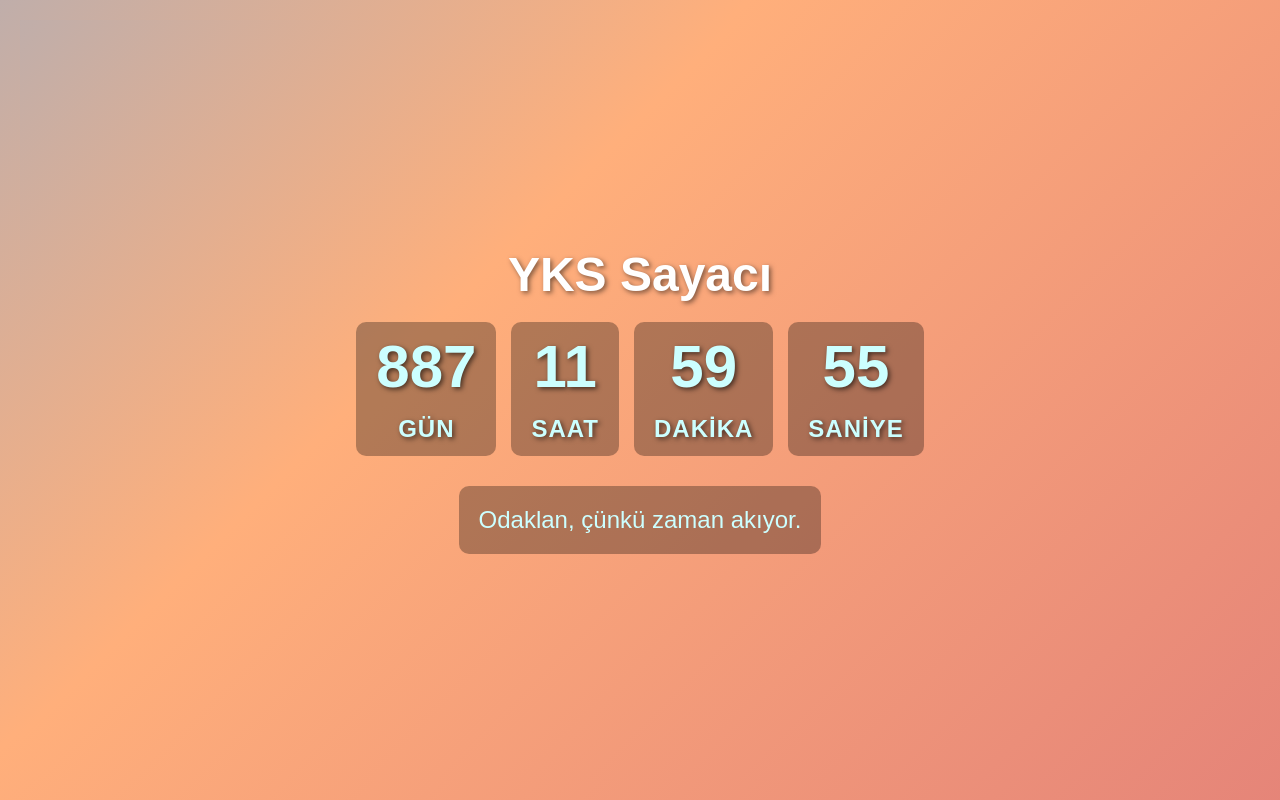
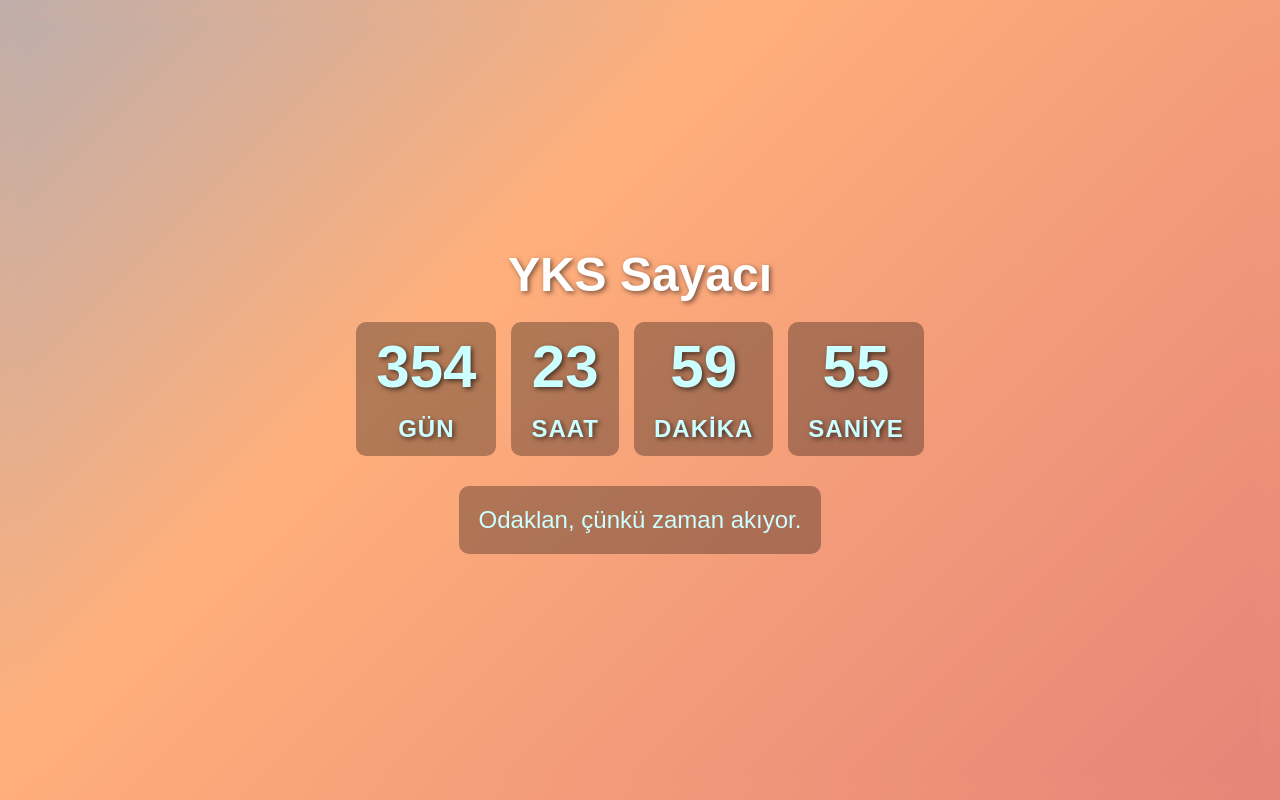
Before and after one commit to tekneenes/ykssayac, a plain HTML site: page index.html in a window 1280 px wide. Drawn offline with Linux system fonts and the light colour scheme.

Commit message:
Update index.html

```diff
--- a/index.html
+++ b/index.html
@@ -97,7 +97,7 @@
 
   <script>
 const now = new Date();
-const targetDate = new Date(now.getTime() + (355 * 60 * 60 * 60 * 1000));
+const targetDate = new Date(now.getTime() + (355 * 24 * 60 * 60 * 1000));
 
 
     const daysEl = document.getElementById("days");
```
